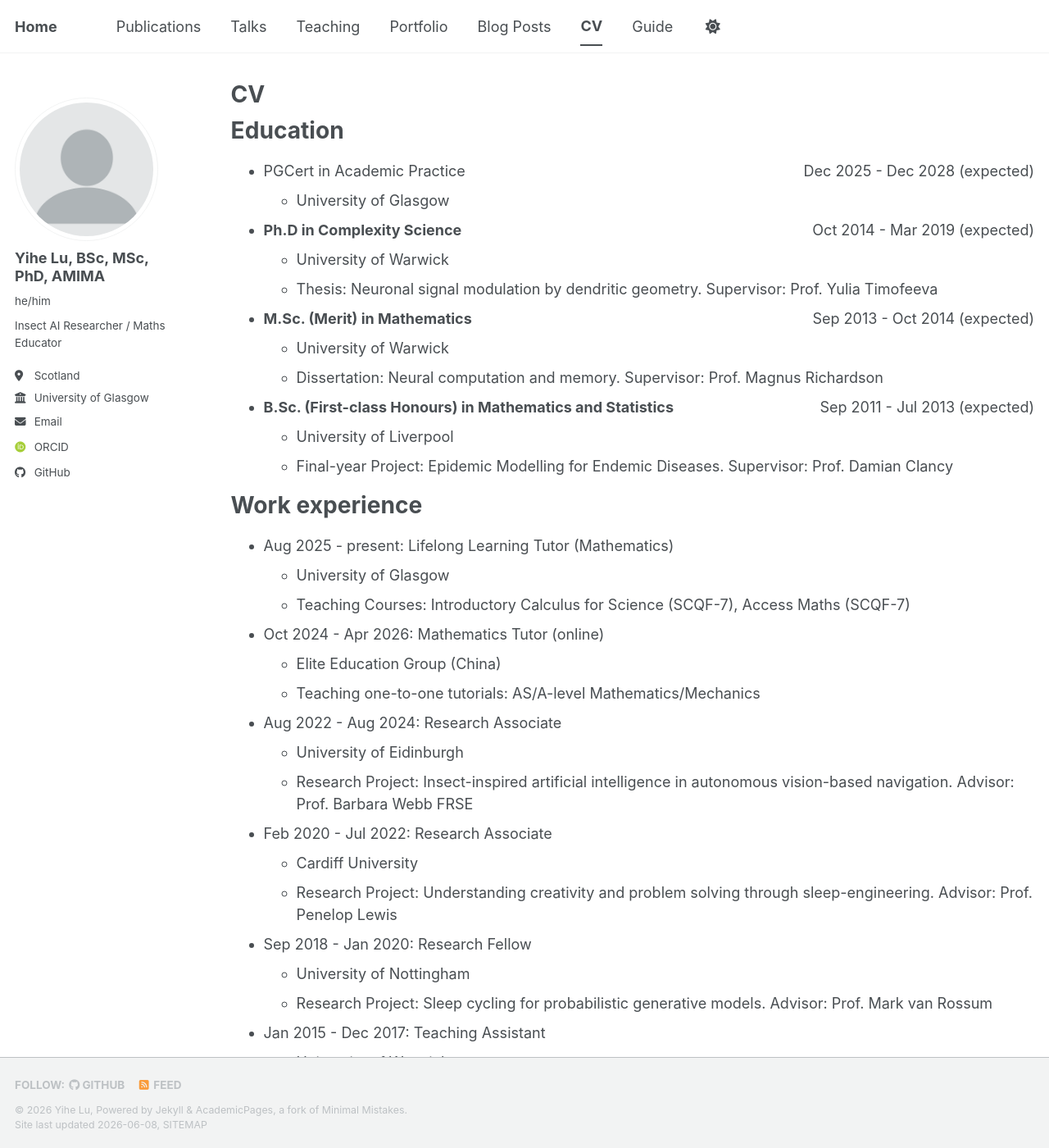
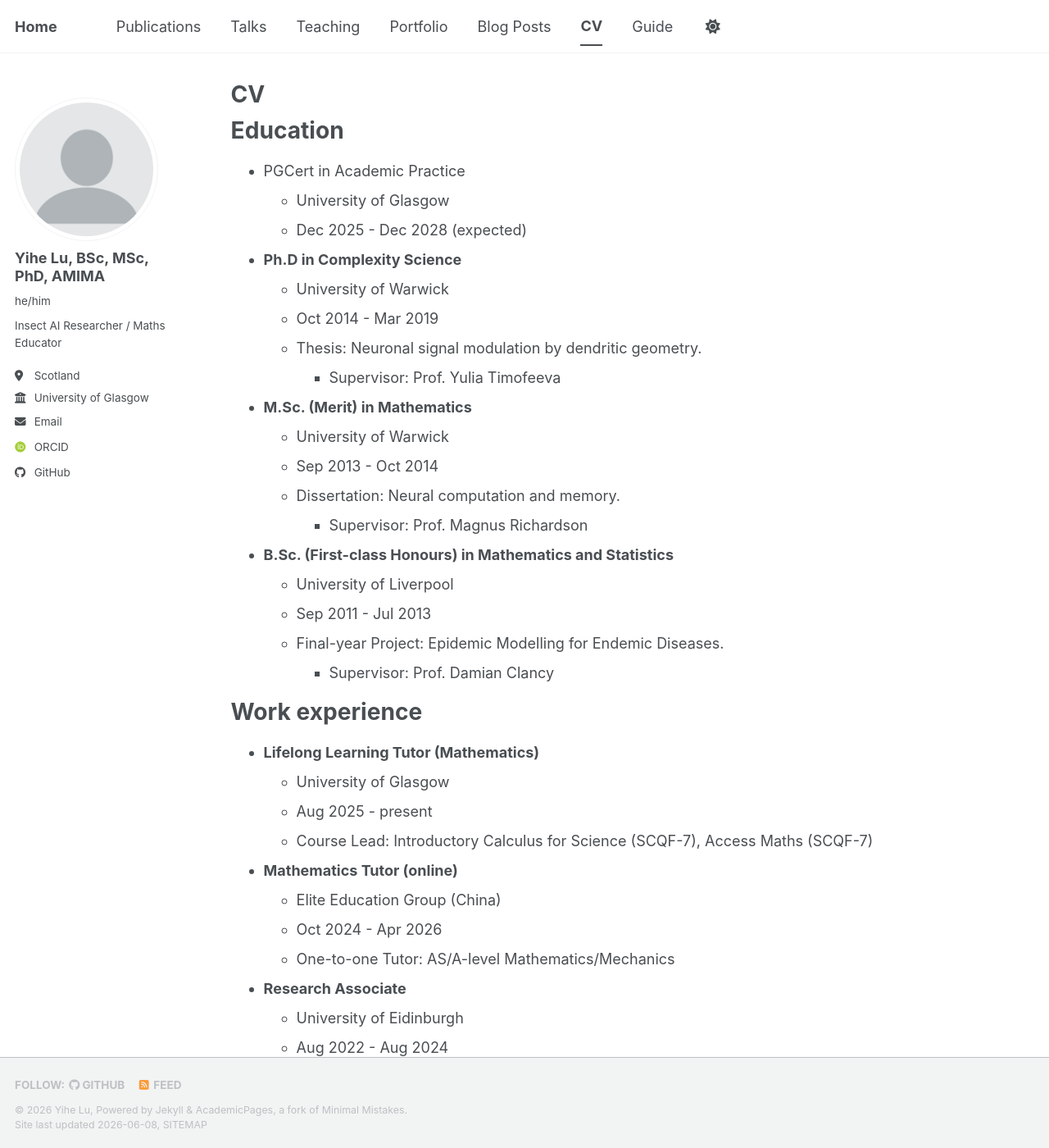
Before and after one commit to yihe-61wu/yihe-61wu.github.io, a Jekyll site: the page built from _pages/cv.md, in a window 1280 px wide and 1400 px high. Shown: the whole window at 82% size. Built offline with Jekyll 4.4.1, drawn with Linux system fonts in a browser that asks for light colours; some web fonts are replaced; a script bundle is joined from its source files by our own code; library files that are not in the unit come from our copies; some of the changed text lies outside the part shown.

Commit message:
update cv format

```diff
--- a/_pages/cv.md
+++ b/_pages/cv.md
@@ -11,45 +11,59 @@ redirect_from:
 
 Education
 ======
-* PGCert in Academic Practice <span style="float:right;">Dec 2025 - Dec 2028 (expected)</span>
+* PGCert in Academic Practice
   * University of Glasgow
-* **Ph.D in Complexity Science** <span style="float:right;">Oct 2014 - Mar 2019 (expected)</span>
+  * Dec 2025 - Dec 2028 (expected)
+* **Ph.D in Complexity Science**
   * University of Warwick
-  * Thesis: Neuronal signal modulation by dendritic geometry. Supervisor: Prof. Yulia Timofeeva
-* **M.Sc. (Merit) in Mathematics** <span style="float:right;">Sep 2013 - Oct 2014 (expected)</span>
+  * Oct 2014 - Mar 2019
+  * Thesis: Neuronal signal modulation by dendritic geometry.
+    * Supervisor: Prof. Yulia Timofeeva
+* **M.Sc. (Merit) in Mathematics**
   * University of Warwick
-  * Dissertation: Neural computation and memory. Supervisor: Prof. Magnus Richardson
-* **B.Sc. (First-class Honours) in Mathematics and Statistics** <span style="float:right;">Sep 2011 - Jul 2013 (expected)</span>
+  * Sep 2013 - Oct 2014
+  * Dissertation: Neural computation and memory.
+    * Supervisor: Prof. Magnus Richardson
+* **B.Sc. (First-class Honours) in Mathematics and Statistics**
   * University of Liverpool
-  * Final-year Project: Epidemic Modelling for Endemic Diseases. Supervisor: Prof. Damian Clancy
+  * Sep 2011 - Jul 2013
+  * Final-year Project: Epidemic Modelling for Endemic Diseases.
+    * Supervisor: Prof. Damian Clancy
 
 Work experience
 ======
-* Aug 2025 - present: Lifelong Learning Tutor (Mathematics)
+* **Lifelong Learning Tutor (Mathematics)**
   * University of Glasgow
-  * Teaching Courses: Introductory Calculus for Science (SCQF-7), Access Maths (SCQF-7)
+  * Aug 2025 - present
+  * Course Lead: Introductory Calculus for Science (SCQF-7), Access Maths (SCQF-7)
 
-* Oct 2024 - Apr 2026: Mathematics Tutor (online)
+* **Mathematics Tutor (online)**
   * Elite Education Group (China)
-  * Teaching one-to-one tutorials: AS/A-level Mathematics/Mechanics
+  * Oct 2024 - Apr 2026
+  * One-to-one Tutor: AS/A-level Mathematics/Mechanics
 
-* Aug 2022 - Aug 2024: Research Associate
+* **Research Associate**
   * University of Eidinburgh
-  <!-- * Duties included: Merging pull requests -->
-  * Research Project: Insect-inspired artificial intelligence in autonomous vision-based navigation. Advisor: Prof. Barbara Webb FRSE
+  * Aug 2022 - Aug 2024
+  * Research Project: Insect-inspired artificial intelligence in autonomous vision-based navigation.
+    * Advisor: Prof. Barbara Webb FRSE
 
-* Feb 2020 - Jul 2022: Research Associate
+* **Research Associate**
   * Cardiff University
-  <!-- * Duties included: Tagging issues -->
-  * Research Project: Understanding creativity and problem solving through sleep-engineering. Advisor: Prof. Penelop Lewis
+  * Feb 2020 - Jul 2022
+  * Research Project: Understanding creativity and problem solving through sleep-engineering.
+    * Advisor: Prof. Penelop Lewis
 
-* Sep 2018 - Jan 2020: Research Fellow
+* **Research Fellow**
   * University of Nottingham
-  * Research Project: Sleep cycling for probabilistic generative models. Advisor: Prof. Mark van Rossum
+  * Sep 2018 - Jan 2020
+  * Research Project: Sleep cycling for probabilistic generative models.
+    * Advisor: Prof. Mark van Rossum
 
-* Jan 2015 - Dec 2017: Teaching Assistant
+* **Teaching Assistant**
   * University of Warwick
-  * Teaching Courses: Introduction to System Biology (FHEQ-5), Quantitative Analysis for Management (FHEQ-4)
+  * Jan 2015 - Dec 2017
+  * Group Tutor: Introduction to System Biology (FHEQ-5), Quantitative Analysis for Management (FHEQ-4)
 
 <!-- Skills
 ======
```
